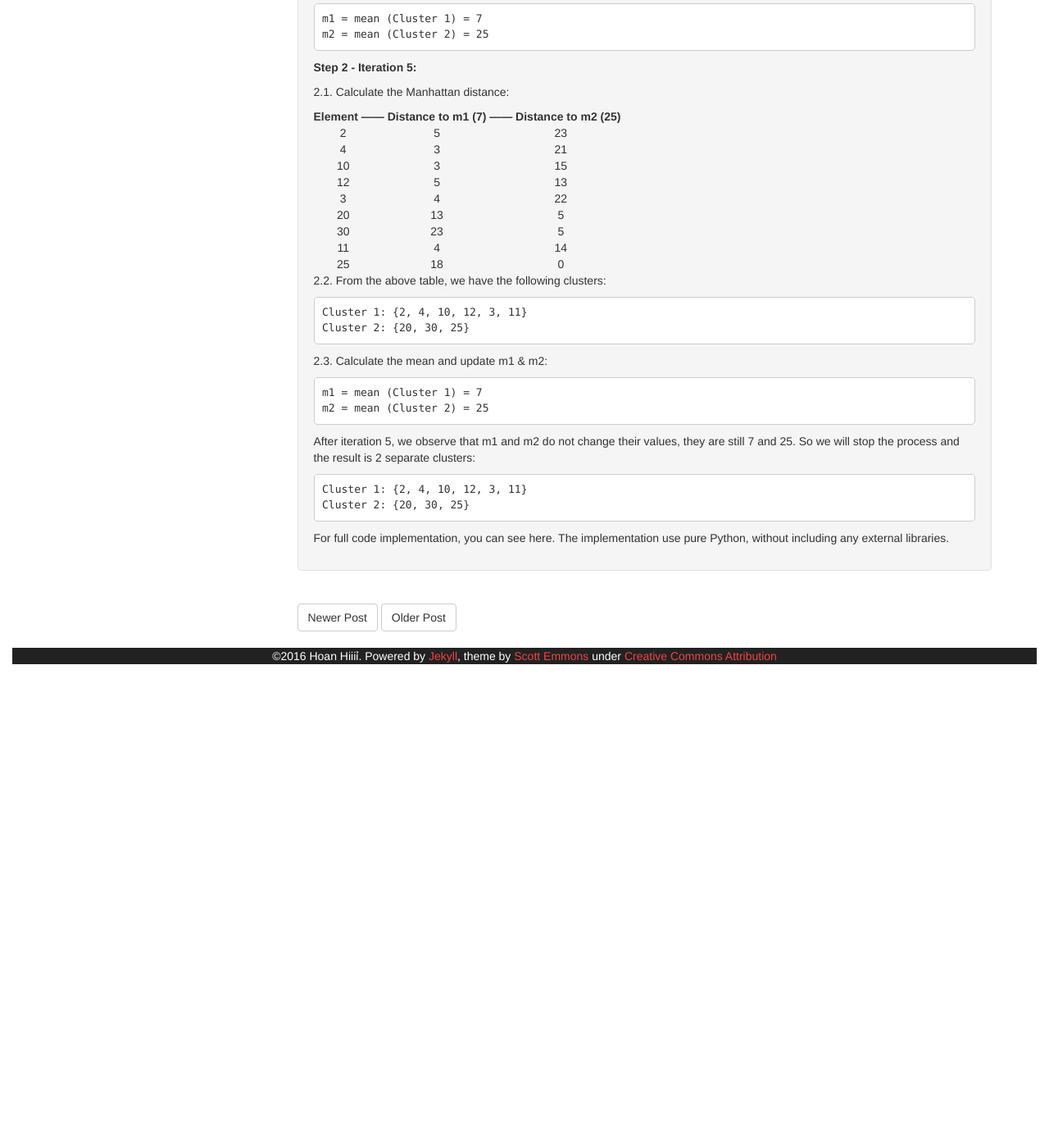
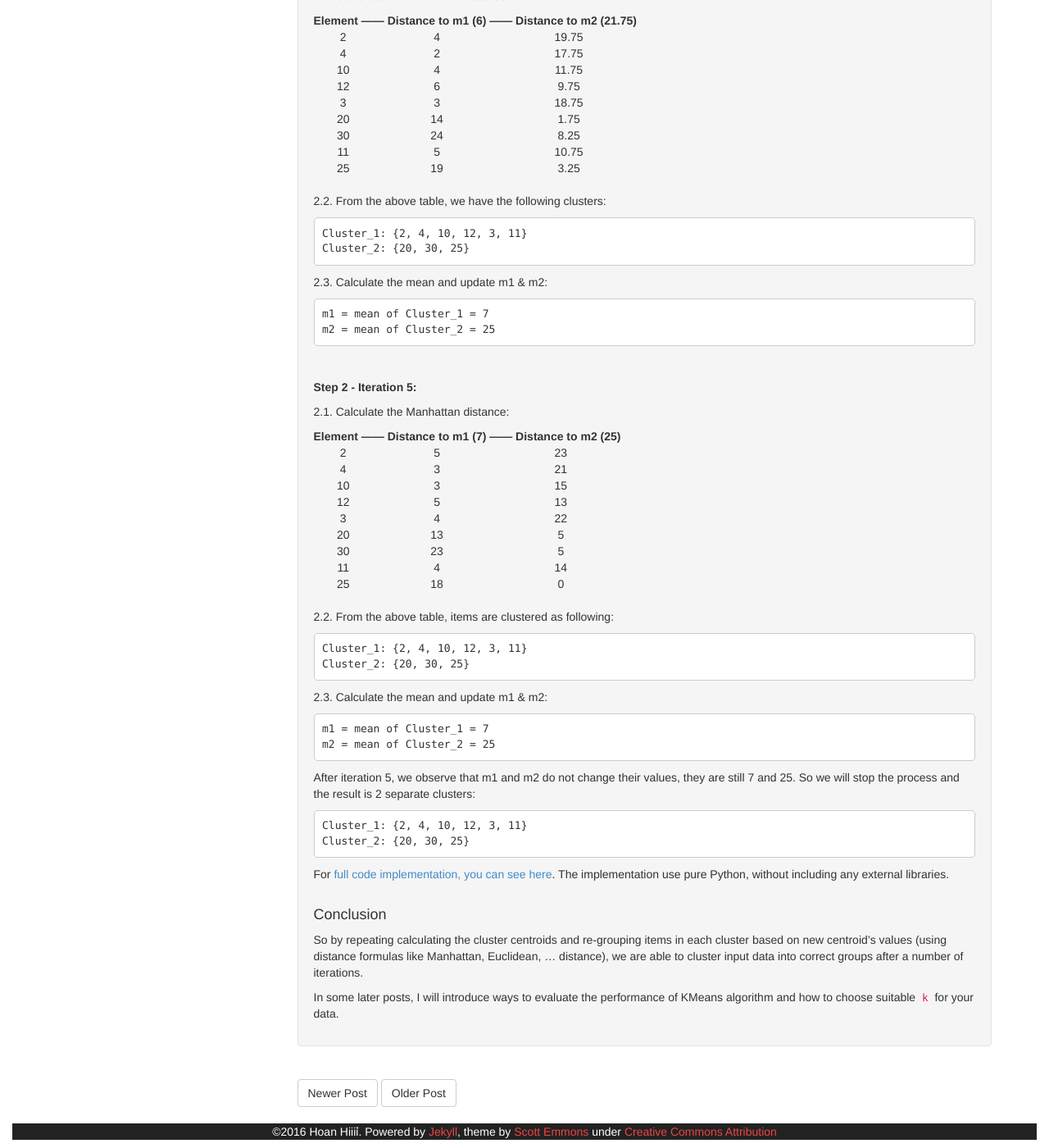
Before and after one commit to hoanvu/hoanvu.github.io, a Jekyll site: the page built from _posts/2016-05-07-using-kmeans-to-cluster-1d-data.md, in a window 1280 px wide and 1400 px high, scrolled down 2689 px. Shown: the whole window at 82% size. Built offline with Jekyll 4.4.1, drawn with Linux system fonts in a browser that asks for light colours; before the commit the page ends 3509 px from its top, so only the background shows below that; some of the changed text lies outside the part shown.

Commit message:
modify using kmeans to cluster 1d data post

````diff
--- a/_posts/2016-05-07-using-kmeans-to-cluster-1d-data.md
+++ b/_posts/2016-05-07-using-kmeans-to-cluster-1d-data.md
@@ -14,6 +14,7 @@
 ```
 
 For some of you who didn't already know, the K-means clustering algorithm should not be used to cluster 1D data, but for the sake of explaining the algorithm, we will use it to solve this problem.
+<br><br>
 
 #### KMeans definition, according to Wikipedia:
 
@@ -23,6 +24,12 @@
 ```
 
 By reading the definition, k-means from our problem becomes 2-means because we are asked to separate the input set into 2 clusters. To accomplish this, we will also need 2 numbers, or 2 means, each mean will act as the centroid for each cluster. Let's call these two m1 and m2.
+
+Few key things about KMeans:
+
++ It's an unsupervised learning algorithm, which mean input data are not labelled in advanced
++ We need to choose how many clusters (or ```k```) that input data will be grouped into
+<br><br>
 
 #### Pseudo-code:
 
@@ -35,6 +42,9 @@
 3. UNTIL the centroids do not change anymore (or very little)
 ```
 
+**Note**: it's not compulsory that you have to use Manhattan distance. You can use other type of distance calculation like Euclidean. It's perfectly fine.
+<br><br>
+
 #### Pseudo-code walkthrough:
 
 **Step 1: Initiate m1 & m2:**
@@ -45,6 +55,7 @@
 + m2 = 4
 
 The whole point of K-means clustering is that these centroids will be updated through time, they will not be fixed. After each iteration, members of each cluster will change and therefore affects the value of the cluster's mean.
+<br>
 
 **Step 2 - Iteration 1:**
 
@@ -62,19 +73,21 @@
 |  11            |  9                      | 7
 |  25           |  23                     | 21
 
+<br>
 2.2. From the above table, we have the following clusters:
 
 ```
-Cluster 1: {2, 3}
-Cluster 2: {4, 10, 12, 20, 30, 11, 25}
+Cluster_1: {2, 3}
+Cluster_2: {4, 10, 12, 20, 30, 11, 25}
 ```
 
 2.3. Calculate the mean and update m1 & m2:
 
 ```
-m1 = mean of (Cluster_1) = 2.5
-m2 = mean of (Cluster_2) = 16
+m1 = mean of Cluster_1 = 2.5
+m2 = mean of Cluster_2 = 16
 ```
+<br>
 
 **Step 2 - Iteration 2:**
 
@@ -92,19 +105,21 @@
 |11  |9.5 |5
 |25  |22.5  |  9
 
+<br>
 2.2. From the above table, we have the following clusters:
 
 ```
-Cluster 1: {2, 4, 3}
-Cluster 2: {10, 12, 20, 30, 11, 25}
+Cluster_1: {2, 4, 3}
+Cluster_2: {10, 12, 20, 30, 11, 25}
 ```
 
 2.3. Calculate the mean and update m1 & m2:
 
 ```
-m1 = mean of (Cluster_1) = 4.5
-m2 = mean of (Cluster_2) = 18
+m1 = mean of Cluster_1 = 4.5
+m2 = mean of Cluster_2 = 18
 ```
+<br>
 
 **Step 2 - Iteration 3:**
 
@@ -122,19 +137,21 @@
 |11  |6.5 |7
 |25  |20.5 |   7
 
+<br>
 2.2. From the above table, we have the following clusters:
 
 ```
-Cluster 1: {2, 4, 10, 3, 11}
-Cluster 2: {12, 20, 30, 25}
+Cluster_1: {2, 4, 10, 3, 11}
+Cluster_2: {12, 20, 30, 25}
 ```
 
 2.3. Calculate the mean and update m1 & m2:
 
 ```
-m1 = mean of (Cluster 1) = 6
-m2 = mean of (Cluster 2) = 21.75
+m1 = mean of Cluster_1 = 6
+m2 = mean of Cluster_2 = 21.75
 ```
+<br>
 
 **Step 2 - Iteration 4:**
 
@@ -152,19 +169,21 @@
 |11  |5  | 10.75
 |25  |19 | 3.25
 
+<br>
 2.2. From the above table, we have the following clusters:
 
 ```
-Cluster 1: {2, 4, 10, 12, 3, 11}
-Cluster 2: {20, 30, 25}
+Cluster_1: {2, 4, 10, 12, 3, 11}
+Cluster_2: {20, 30, 25}
 ```
 
 2.3. Calculate the mean and update m1 & m2:
 
 ```
-m1 = mean (Cluster 1) = 7
-m2 = mean (Cluster 2) = 25
+m1 = mean of Cluster_1 = 7
+m2 = mean of Cluster_2 = 25
 ```
+<br>
 
 **Step 2 - Iteration 5:**
 
@@ -182,25 +201,33 @@
 |11 | 4  | 14
 |25 | 18 | 0
 
-2.2. From the above table, we have the following clusters:
+<br>
+2.2. From the above table, items are clustered as following:
 
 ```
-Cluster 1: {2, 4, 10, 12, 3, 11}
-Cluster 2: {20, 30, 25}
+Cluster_1: {2, 4, 10, 12, 3, 11}
+Cluster_2: {20, 30, 25}
 ```
 
 2.3. Calculate the mean and update m1 & m2:
 
 ```
-m1 = mean (Cluster 1) = 7
-m2 = mean (Cluster 2) = 25
+m1 = mean of Cluster_1 = 7
+m2 = mean of Cluster_2 = 25
 ```
 
 After iteration 5, we observe that m1 and m2 do not change their values, they are still 7 and 25. So we will stop the process and the result is 2 separate clusters:
 
 ```
-Cluster 1: {2, 4, 10, 12, 3, 11}
-Cluster 2: {20, 30, 25}
+Cluster_1: {2, 4, 10, 12, 3, 11}
+Cluster_2: {20, 30, 25}
 ```
 
-For full code implementation, you can see here. The implementation use pure Python, without including any external libraries.
+For [full code implementation, you can see here](https://github.com/hoanvu/assignment/blob/master/problem_7_kmeans.py). The implementation use pure Python, without including any external libraries.
+<br><br>
+
+#### Conclusion
+
+So by repeating calculating the cluster centroids and re-grouping items in each cluster based on new centroid's values (using distance formulas like Manhattan, Euclidean, ... distance), we are able to cluster input data into correct groups after a number of iterations.
+
+In some later posts, I will introduce ways to evaluate the performance of KMeans algorithm and how to choose suitable ```k``` for your data.
````
